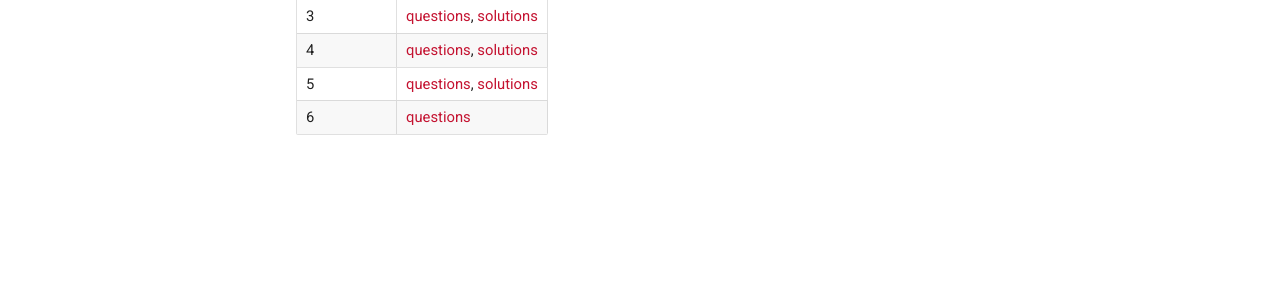
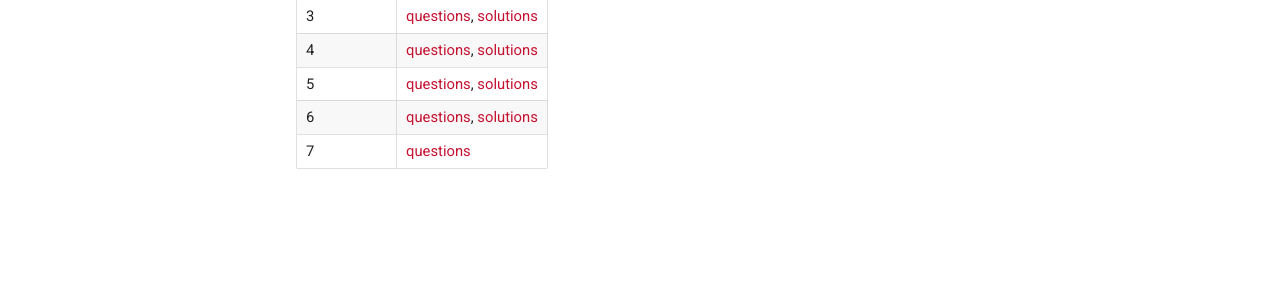
Before and after one commit to cmu-optimal-control/cmu-optimal-control.github.io, an MkDocs documentation site: the page built from docs/quizzes.md, in a window 1280 px wide. Shown: the part 330-630 px from the top of the page. Built offline with MkDocs 1.6.1 and Material for MkDocs 9.7.7, drawn with Linux system fonts in a browser that asks for light colours.

Commit message:
quiz 6 sol and quiz 7 qs

```diff
--- a/docs/quizzes.md
+++ b/docs/quizzes.md
@@ -8,7 +8,9 @@
 |3| [questions](quizzes/week3.pdf), [solutions](https://github.com/Optimal-Control-16-745/quiz_solutions/blob/main/week_03_quiz_solutions.pdf) |
 |4| [questions](quizzes/week4.pdf), [solutions](https://github.com/Optimal-Control-16-745/quiz_solutions/blob/main/week_04_quiz_solutions.pdf) |
 |5| [questions](quizzes/week5.pdf), [solutions](https://github.com/Optimal-Control-16-745/quiz_solutions/blob/main/week_05_quiz_solutions.pdf) |
-|6| [questions](quizzes/week6.pdf) |
+|6| [questions](quizzes/week6.pdf), [solutions](https://github.com/Optimal-Control-16-745/quiz_solutions/blob/main/week_06_quiz_solutions.pdf) |
+|7| [questions](quizzes/week7.pdf) |
+
 
 
 <!--
```
Also changed, not shown: 1 other file.
